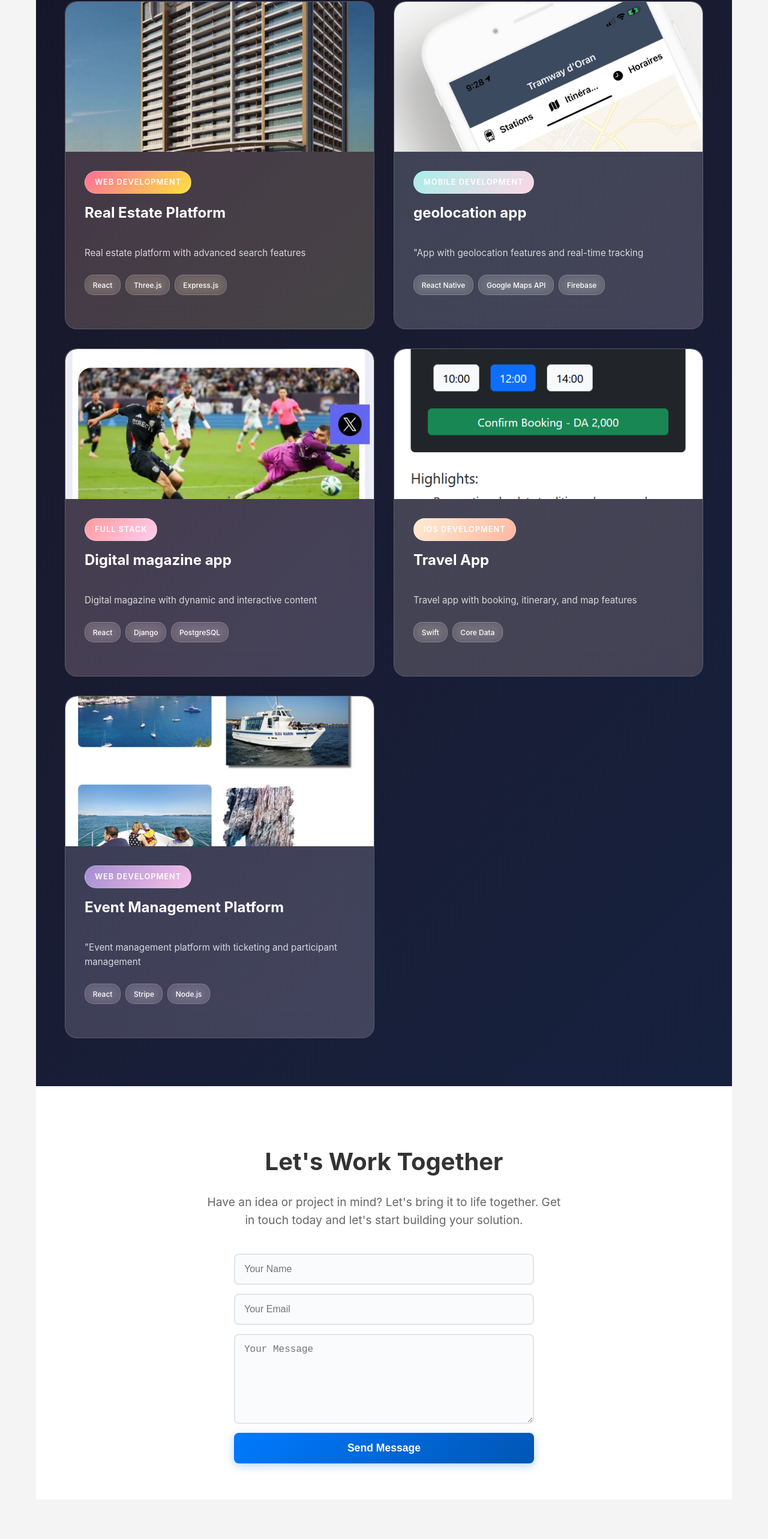
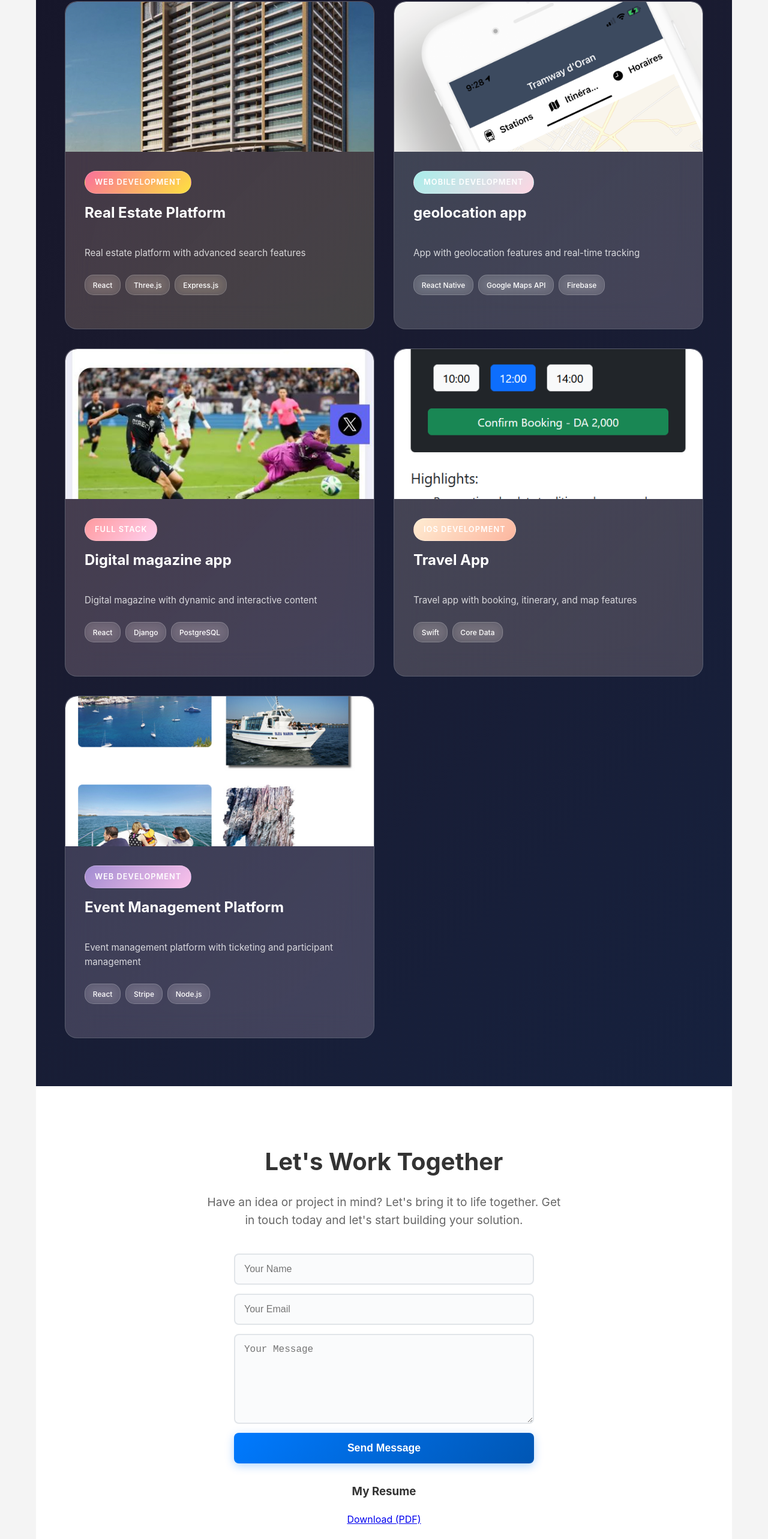
Before and after one commit to samir240/portfolio, a React (Create React App) app: page / in a window 1280 px wide. Shown: the part 3324-5890 px from the top of the page at 60% size. Before the commit the page ends 5844 px from the top, so only its background shows below. Built offline with nearby package versions, Linux system fonts and the light colour scheme; the HTML template or start-up script is replaced by a standard one.

Commit message:
add pdf resume

```diff
--- a/src/components/Contact.jsx
+++ b/src/components/Contact.jsx
@@ -69,6 +69,12 @@ function Contact() {
         />
         <button type="submit">Send Message</button>
       </form>
+      <div className="cv-section" style={{ marginTop: '2rem', textAlign: 'center' }}>
+        <h3>My Resume</h3>
+        <a href="/cv.pdf" target="_blank" rel="noopener noreferrer">
+          Download (PDF)
+        </a>
+      </div>
     </section>
   );
 }
--- a/src/components/Projects.jsx
+++ b/src/components/Projects.jsx
@@ -72,7 +72,7 @@ function Projects() {
       id: 6,
       image: project7,
       title: 'geolocation app',
-      description: '"App with geolocation features and real-time tracking',
+      description: 'App with geolocation features and real-time tracking',
       technologies: ['React Native', 'Google Maps API', 'Firebase'],
       category: 'Mobile Development',
       color: 'linear-gradient(135deg, #a8edea 0%, #fed6e3 100%)'
@@ -99,7 +99,7 @@ function Projects() {
       id: 9,
       image: project10,
       title: 'Event Management Platform',
-      description: '"Event management platform with ticketing and participant management',
+      description: 'Event management platform with ticketing and participant management',
       technologies: ['React', 'Stripe', 'Node.js'],
       category: 'Web Development',
       color: 'linear-gradient(135deg, #a18cd1 0%, #fbc2eb 100%)'
```
Also changed, not shown: 1 other file (tests, documents, lock files or other folders).
